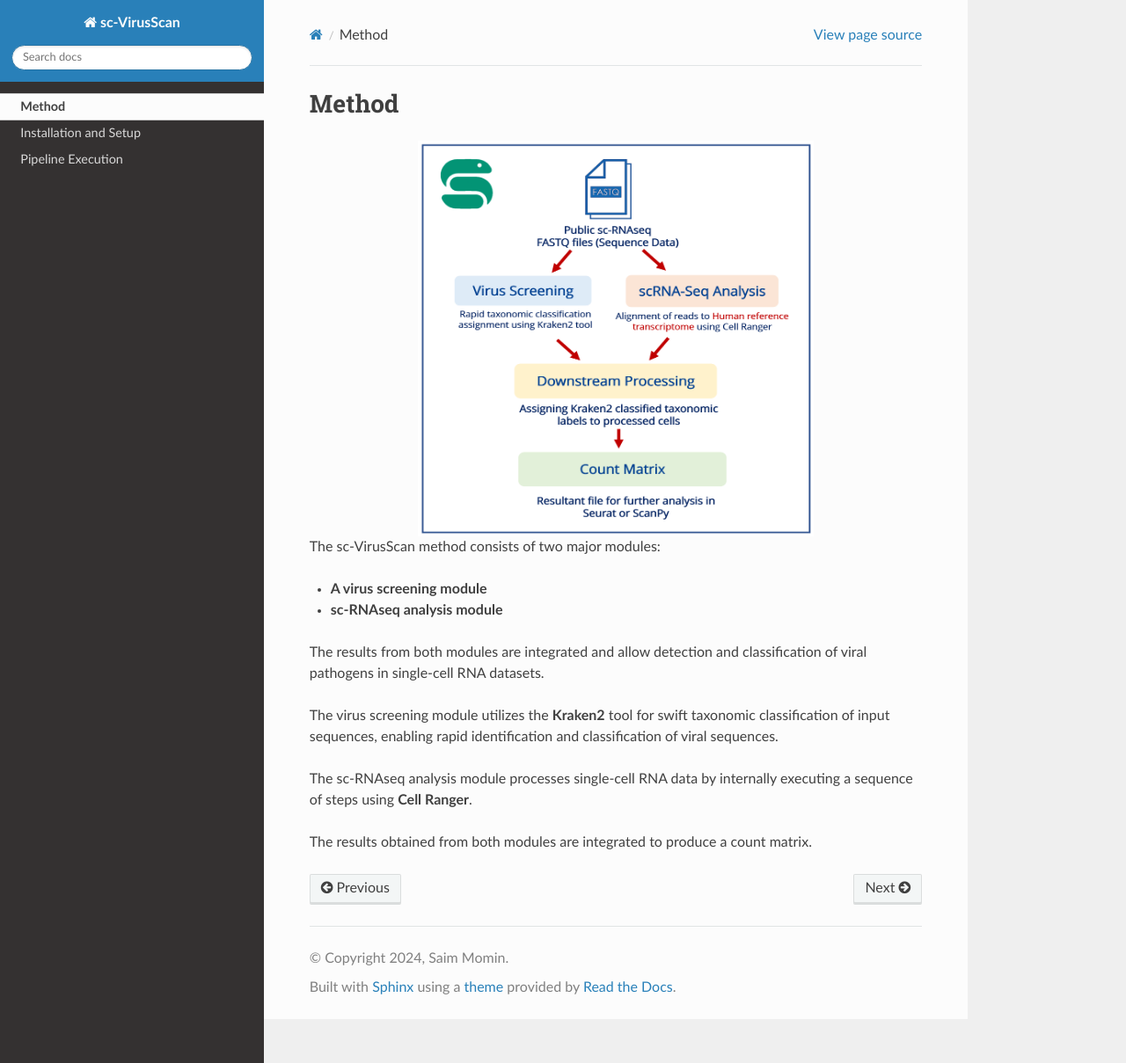
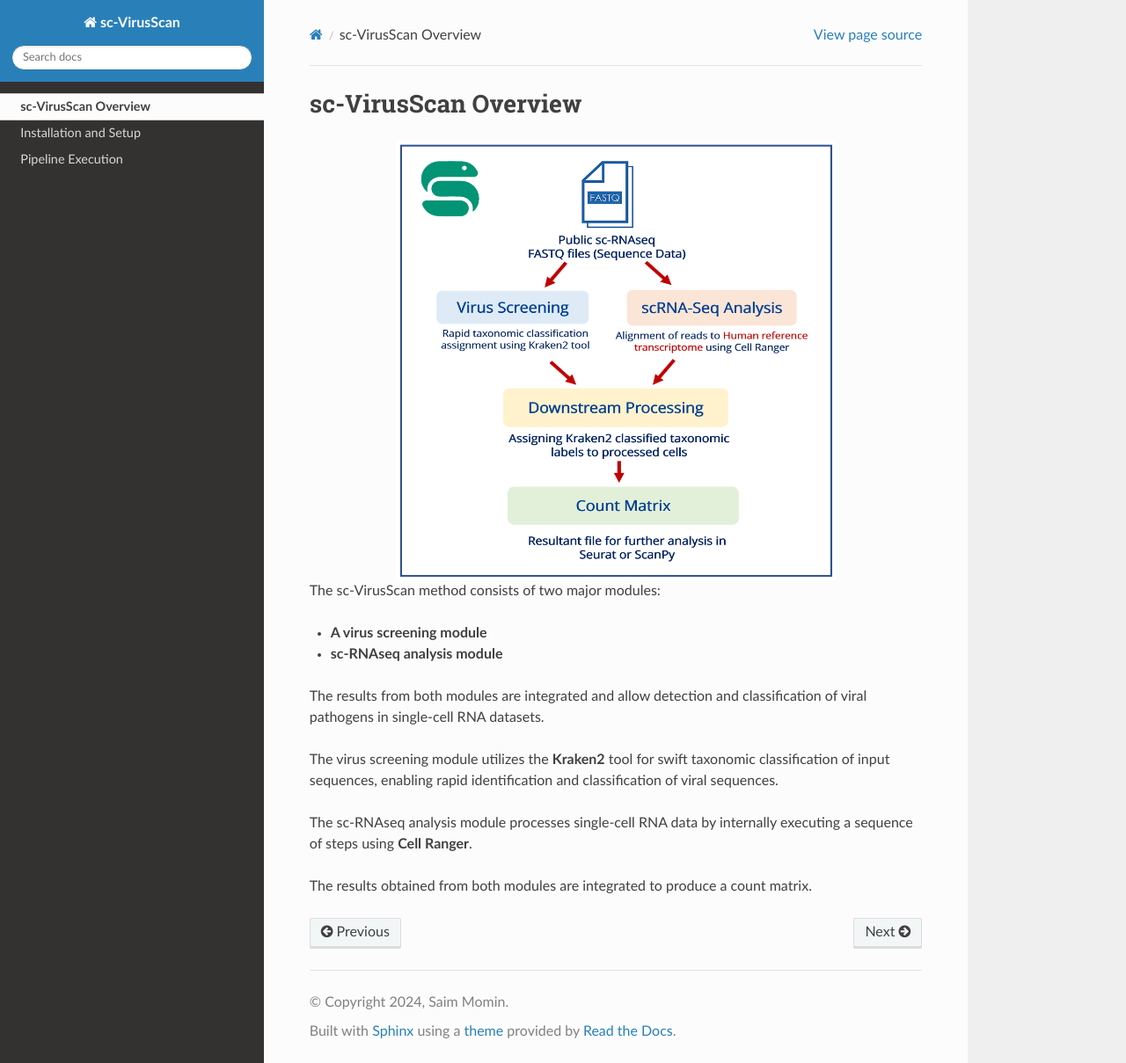
Before and after one commit to maxplanck-ie/sc-VirusScan, a Sphinx documentation site: the page built from docs/method.rst, in a window 1280 px wide and 1209 px high. Shown: the whole window at 88% size. Built offline with Sphinx 7.4.7 and the Read the Docs theme 2.0.0, drawn with Linux system fonts in a browser that asks for light colours.

Commit message:
Update method.rst

```diff
--- a/docs/method.rst
+++ b/docs/method.rst
@@ -1,13 +1,15 @@
 .. _method:
 
-Method
+sc-VirusScan Overview
 ===========
 
 .. image:: method.png
-   :scale: 90 %
+   :scale: 100 %
    :height: 500px
    :width: 500px
    :align: center
+
+
 
 The sc-VirusScan method consists of two major modules:
 
```
